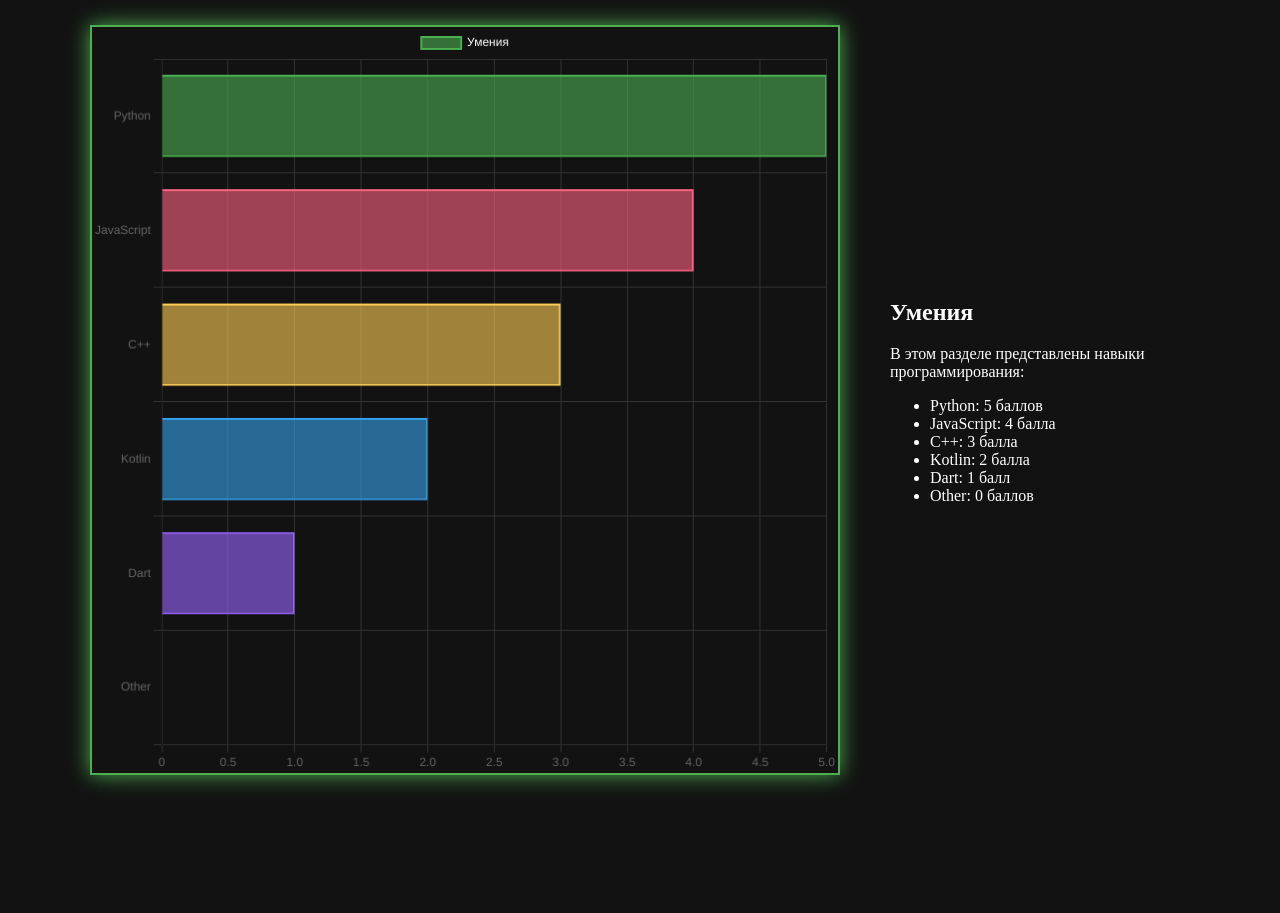
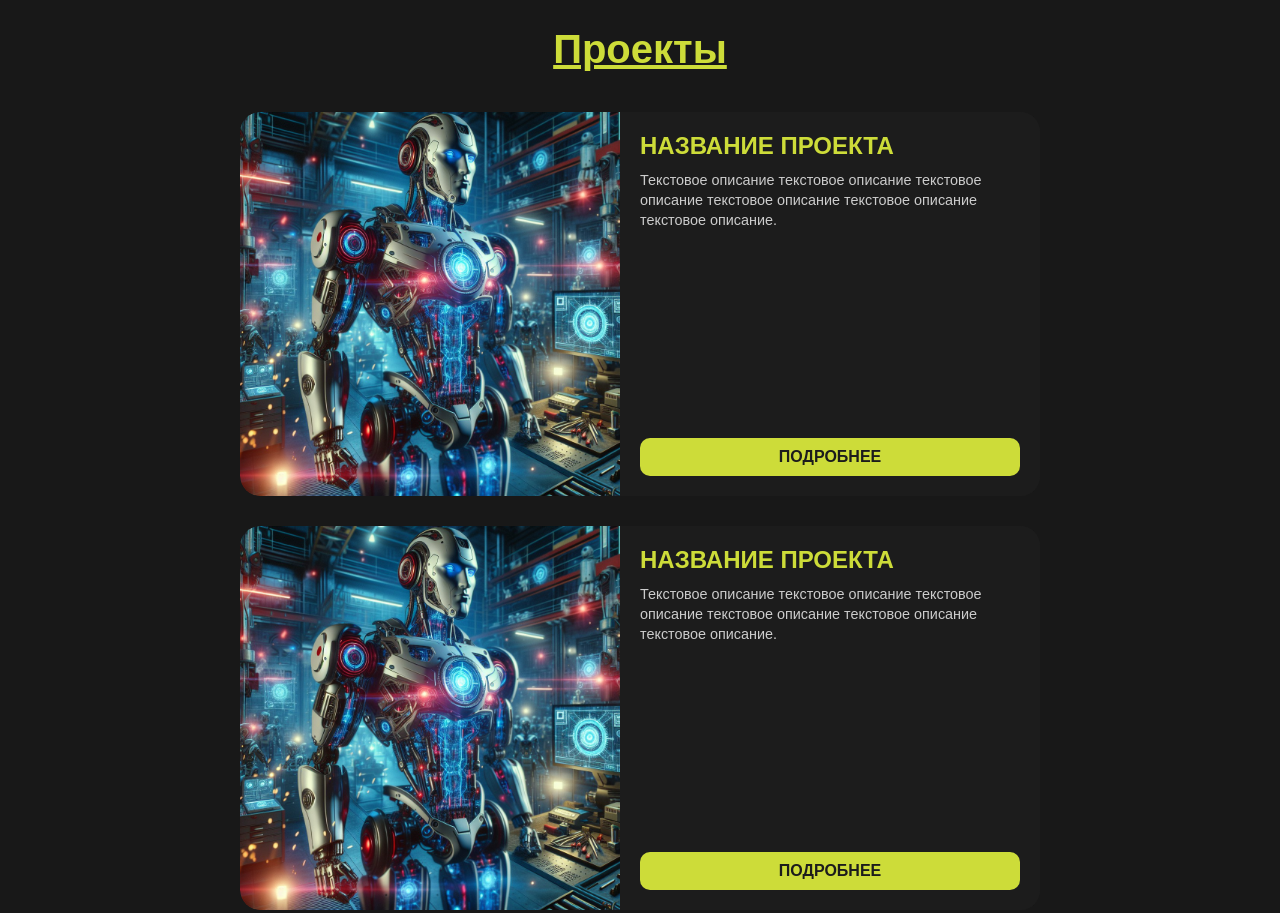
Before and after one commit to voronov-nikita/portfolio, a plain HTML site: page projects.html in a window 1280 px wide. Shown: the top 913 px of the page. Before the commit the page ends 800 px from the top, so only its background shows below. Drawn offline with nearby package versions, Linux system fonts and the light colour scheme.

Commit message:
add page with template for projects and update logic with using parsing json

```diff
--- /dev/null
+++ b/css/projects.css
@@ -0,0 +1,99 @@
+body {
+    font-family: Arial, sans-serif;
+    margin: 0;
+    padding: 0;
+    display: flex;
+    flex-direction: column;
+    align-items: center;
+    justify-content: center;
+    background-color: #181818;
+}
+.page-title {
+    font-size: 2.5em;
+    color: #cddc39;
+    margin-bottom: 40px;
+    text-align: center;
+}
+
+.cards-container {
+    display: flex;
+    flex-direction: column;
+    gap: 30px;
+    width: 100%;
+    max-width: 800px;
+    align-items: center;
+}
+
+.card {
+    background: #1c1c1c;
+    border-radius: 20px;
+    width: 100%;
+    display: flex;
+    overflow: hidden;
+    flex-direction: row;
+}
+
+.card-image {
+    flex: 1;
+    position: relative;
+    overflow: hidden;
+    border-radius: 20px 0 0 20px;
+}
+
+.card-image img {
+    width: 100%;
+    height: 100%;
+    object-fit: cover;
+}
+
+.card-content {
+    flex: 1;
+    padding: 20px;
+    display: flex;
+    flex-direction: column;
+    justify-content: space-between;
+    background-color: #1c1c1c;
+}
+
+.card-title {
+    font-size: 1.5em;
+    color: #cddc39;
+    font-weight: bold;
+    margin-bottom: 10px;
+}
+
+.card-description {
+    flex-grow: 1;
+    font-size: 0.9em;
+    color: #ccc;
+    line-height: 1.4;
+    overflow: hidden;
+}
+
+.card-button {
+    margin-top: 15px;
+    padding: 10px 20px;
+    background-color: #cddc39;
+    color: #1c1c1c;
+    font-weight: bold;
+    border: none;
+    border-radius: 10px;
+    cursor: pointer;
+    text-align: center;
+    text-decoration: none;
+    display: inline-block;
+}
+
+@media (max-width: 600px) {
+    .card {
+        flex-direction: column;
+    }
+
+    .card-image {
+        border-radius: 20px 20px 0 0;
+    }
+
+    .card-content {
+        border-radius: 0 0 20px 20px;
+    }
+}
--- /dev/null
+++ b/data/cards.json
@@ -0,0 +1,22 @@
+{
+    "cards": [
+        {
+            "title": "НАЗВАНИЕ ПРОЕКТА",
+            "description": "Текстовое описание текстовое описание текстовое описание текстовое описание текстовое описание текстовое описание.",
+            "image": "../img/robotics.jpg",
+            "link": "https://example.com"
+        },
+        {
+            "title": "НАЗВАНИЕ ПРОЕКТА",
+            "description": "Текстовое описание текстовое описание текстовое описание текстовое описание текстовое описание текстовое описание.",
+            "image": "../img/robotics.jpg",
+            "link": "https://example.com"
+        },
+        {
+            "title": "НАЗВАНИЕ ПРОЕКТА",
+            "description": "Текстовое описание текстовое описание текстовое описание текстовое описание текстовое описание текстовое описание.",
+            "image": "../img/robotics.jpg",
+            "link": "https://example.com"
+        }
+    ]
+}
--- a/projects.html
+++ b/projects.html
@@ -1,106 +1,19 @@
 <!DOCTYPE html>
 <html lang="ru">
-<head>
-    <meta charset="UTF-8">
-    <meta name="viewport" content="width=device-width, initial-scale=1.0">
-    <title>Неоновая квадратная столбчатая диаграмма</title>
-    <script src="https://cdn.jsdelivr.net/npm/chart.js"></script>
-    <style>
-        body {
-            background-color: #121212; /* Темный фон */
-            color: white;
-            display: flex;
-            justify-content: center;
-            align-items: center;
-            height: 100vh;
-            margin: 0;
-        }
-        .container {
-            display: flex;
-            align-items: center; /* Центрирование по вертикали */
-        }
-        canvas {
-            border: 2px solid #4caf50; /* Неоновая рамка */
-            box-shadow: 0 0 20px #4caf50; /* Неоновый эффект */
-            width: 50px; /* Уменьшение ширины диаграммы */
-            height: 50px; /* Уменьшение высоты диаграммы */
-        }
-        .text-block {
-            max-width: 300px; /* Максимальная ширина текстового блока */
-            margin-left: 50px; /* Отступ между диаграммой и текстом */
-        }
-    </style>
-</head>
-<body>
-    <div class="container">
-        <canvas id="myChart" width="100px" height="100px"></canvas>
-        <div class="text-block">
-            <h2>Умения</h2>
-            <p>В этом разделе представлены навыки программирования:</p>
-            <ul>
-                <li>Python: 5 баллов</li>
-                <li>JavaScript: 4 балла</li>
-                <li>C++: 3 балла</li>
-                <li>Kotlin: 2 балла</li>
-                <li>Dart: 1 балл</li>
-                <li>Other: 0 баллов</li>
-            </ul>
-        </div>
-    </div>
+    <head>
+        <meta charset="UTF-8" />
+        <meta name="viewport" content="width=device-width, initial-scale=1.0" />
+        <title>Проекты</title>
+        <link rel="icon" href="./img/favicon.ico" />
+        <link rel="stylesheet" href="./css/projects.css" />
+    </head>
+    <body>
+        <h1 class="page-title"><u>Проекты</u></h1>
+        <div class="cards-container" id="cardsContainer"></div>
 
-    <script>
-        const ctx = document.getElementById('myChart').getContext('2d');
-        const myChart = new Chart(ctx, {
-            type: 'bar', // Тип диаграммы (столбчатая)
-            data: {
-                labels: ['Python', 'JavaScript', 'C++', 'Kotlin', 'Dart', 'Other'],
-                datasets: [{
-                    label: 'Умения',
-                    data: [5, 4, 3, 2, 1, 0],
-                    backgroundColor: [
-                        'rgba(76, 175, 80, 0.6)', // Python
-                        'rgba(255, 99, 132, 0.6)', // JavaScript
-                        'rgba(255, 205, 86, 0.6)', // C++
-                        'rgba(54, 162, 235, 0.6)', // Kotlin
-                        'rgba(153, 102, 255, 0.6)', // Dart
-                        'rgba(255, 159, 64, 0.6)'  // Other
-                    ],
-                    borderColor: [
-                        'rgba(76, 175, 80, 1)', // Обводка для Python
-                        'rgba(255, 99, 132, 1)', // Обводка для JavaScript
-                        'rgba(255, 205, 86, 1)', // Обводка для C++
-                        'rgba(54, 162, 235, 1)', // Обводка для Kotlin
-                        'rgba(153, 102, 255, 1)', // Обводка для Dart
-                        'rgba(255, 159, 64, 1)'  // Обводка для Other
-                    ],
-                    borderWidth: 2, // Ширина обводки
-                }]
-            },
-            options: {
-                indexAxis: 'y', // Переворот диаграммы на 90 градусов
-                responsive: true,
-                scales: {
-                    x: {
-                        beginAtZero: true,
-                        grid: {
-                            color: '#333', // Цвет сетки
-                        }
-                    },
-                    y: {
-                        grid: {
-                            color: '#333', // Цвет сетки
-                        }
-                    }
-                },
-                plugins: {
-                    legend: {
-                        labels: {
-                            color: 'white' // Цвет текста легенды
-                        }
-                    }
-                }
-            }
-        });
-    </script>
-</body>
+        <br><br>
+        <br><br>
+
+        <script src="./scripts/cards.js"></script>
+    </body>
 </html>
--- /dev/null
+++ b/scripts/cards.js
@@ -0,0 +1,26 @@
+fetch('data/cards.json')
+    .then((response) => response.json())
+    .then((data) => {
+        const container = document.getElementById(
+            'cardsContainer'
+        );
+        data.cards.forEach((card) => {
+            const cardEl = document.createElement('div');
+            cardEl.className = 'card';
+
+            cardEl.innerHTML = `
+            <div class="card-image">
+            <img src="${card.image}" alt="${card.title}" />
+            </div>
+            <div class="card-content">
+            <div>
+                <div class="card-title">${card.title}</div>
+                <div class="card-description">${card.description}</div>
+            </div>
+            <a class="card-button" href="${card.link}" target="_blank">ПОДРОБНЕЕ</a>
+            </div>
+        `;
+
+            container.appendChild(cardEl);
+        });
+    });
```
Also changed, not shown: achievement.html (added, +11 -0 lines), index.html (+25 -52 lines), 1 other file.
